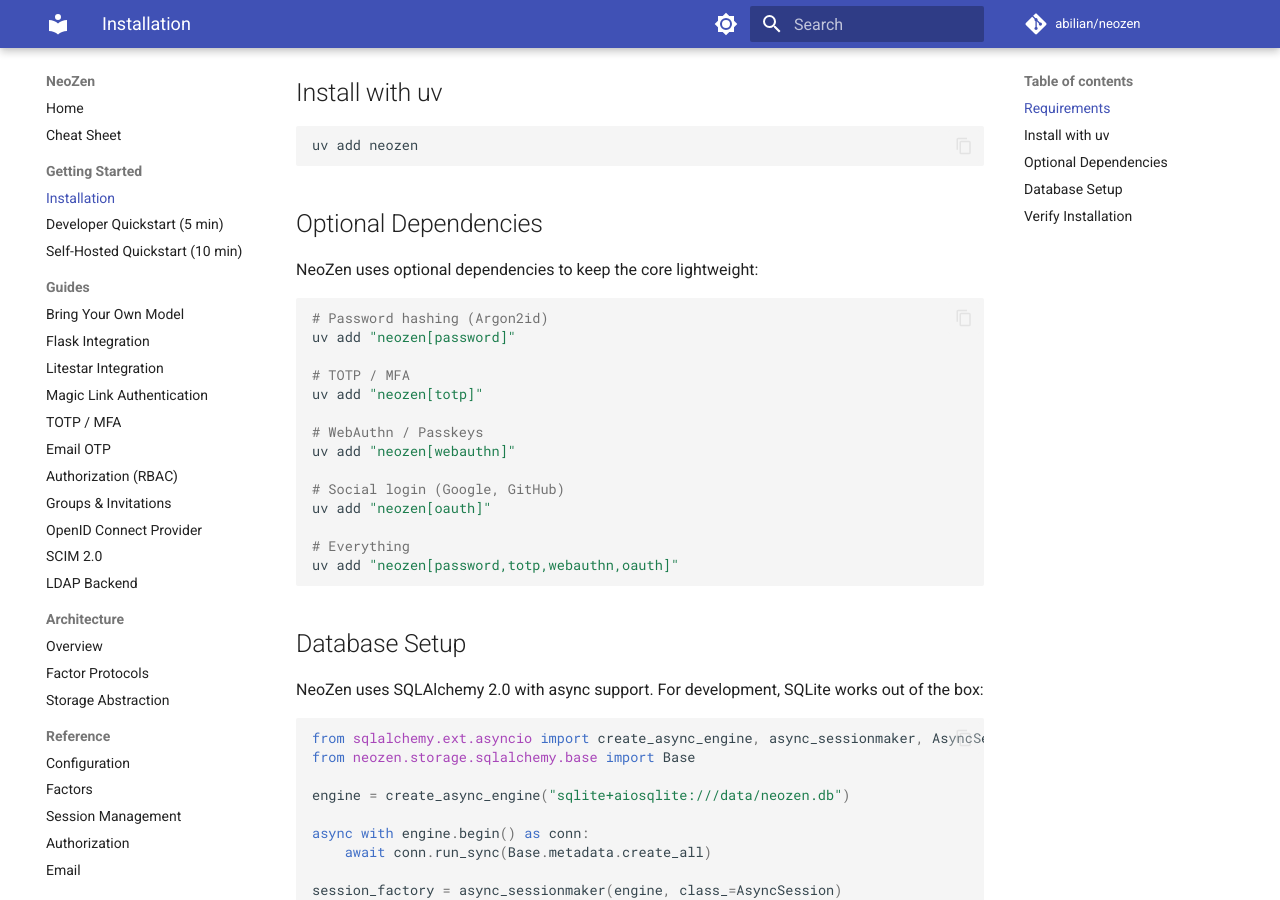
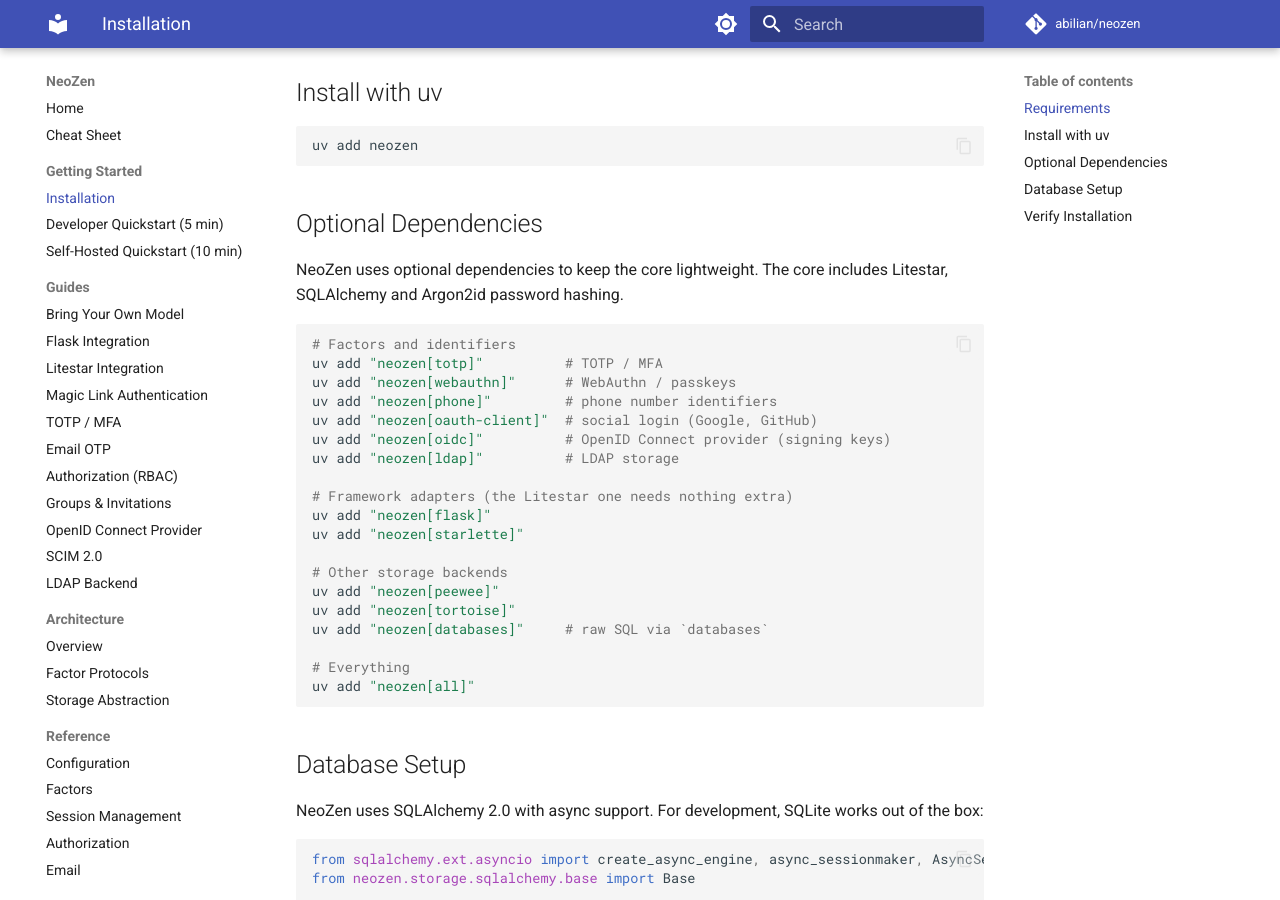
Before and after one commit to abilian/neozen, an MkDocs documentation site: the page built from docs/getting-started/installation.md, in a window 1280 px wide and 900 px high, scrolled down 255 px. Built offline with MkDocs 1.6.1 and Material for MkDocs 9.7.7, drawn with Linux system fonts in a browser that asks for light colours; comment, search, counter and statistics services are not loaded.

Commit message:
build: make a clean install work, bump the uv-build pin
The wheel failed to import without the phone extra, because
phonenumbers was imported eagerly. CI now installs the built wheel with
no extra and runs the CLI. Adds flask and starlette extras for the
adapters, and fixes the extras listed in the installation guide.

````diff
--- a/docs/getting-started/installation.md
+++ b/docs/getting-started/installation.md
@@ -13,23 +13,28 @@ uv add neozen
 
 ## Optional Dependencies
 
-NeoZen uses optional dependencies to keep the core lightweight:
+NeoZen uses optional dependencies to keep the core lightweight. The core includes Litestar, SQLAlchemy and Argon2id password hashing.
 
 ```bash
-# Password hashing (Argon2id)
-uv add "neozen[password]"
+# Factors and identifiers
+uv add "neozen[totp]"          # TOTP / MFA
+uv add "neozen[webauthn]"      # WebAuthn / passkeys
+uv add "neozen[phone]"         # phone number identifiers
+uv add "neozen[oauth-client]"  # social login (Google, GitHub)
+uv add "neozen[oidc]"          # OpenID Connect provider (signing keys)
+uv add "neozen[ldap]"          # LDAP storage
 
-# TOTP / MFA
-uv add "neozen[totp]"
+# Framework adapters (the Litestar one needs nothing extra)
+uv add "neozen[flask]"
+uv add "neozen[starlette]"
 
-# WebAuthn / Passkeys
-uv add "neozen[webauthn]"
-
-# Social login (Google, GitHub)
-uv add "neozen[oauth]"
+# Other storage backends
+uv add "neozen[peewee]"
+uv add "neozen[tortoise]"
+uv add "neozen[databases]"     # raw SQL via `databases`
 
 # Everything
-uv add "neozen[password,totp,webauthn,oauth]"
+uv add "neozen[all]"
 ```
 
 ## Database Setup
````
Also changed, not shown: pyproject.toml (+8 -2 lines), 3 other files.
